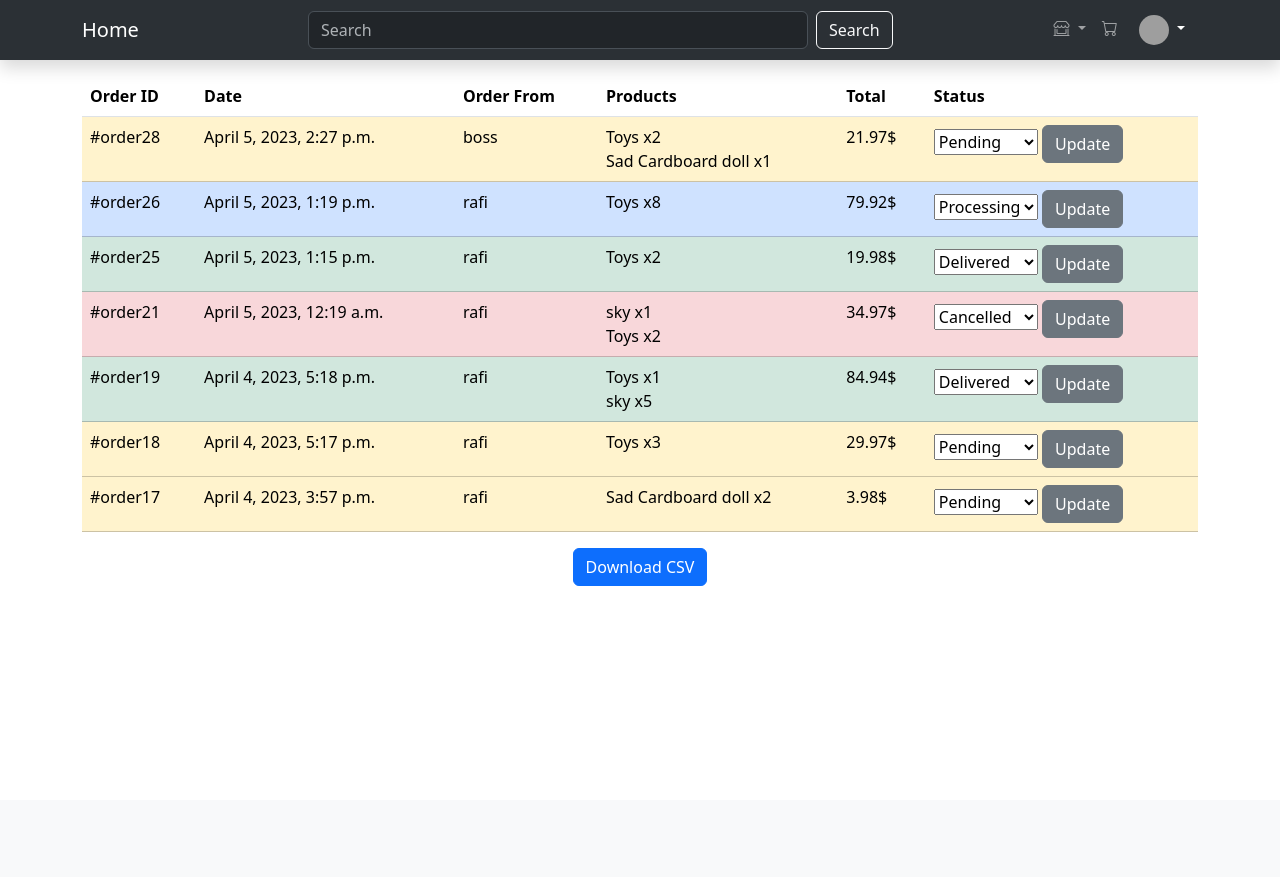
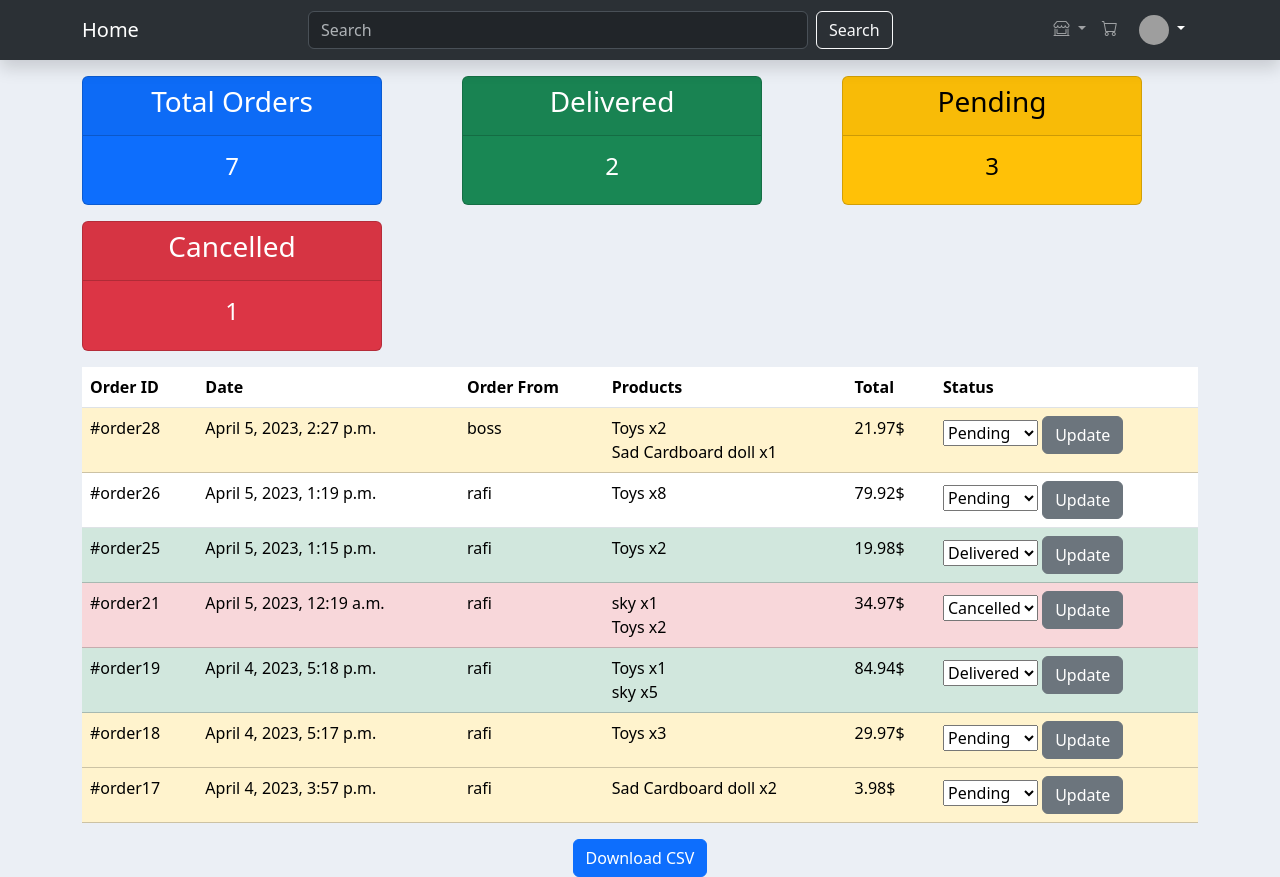
Before and after one commit to al-rafi304/Ecommerce-Website, a Django app: page /shop/3/orders in a window 1280 px wide. Before the commit the page ends 586 px from the top, so only its background shows below. Run offline with Django 4.2, Linux system fonts and the light colour scheme; a user stored in the database is signed in; data comes from the database, SQL or seed files in the repository; both versions use the stored data as it was after the commit; grey boxes are pictures that could not be loaded.

Commit message:
UI tweaks everywhere, Shop order page changed

```diff
--- a/ecom_website/store/models.py
+++ b/ecom_website/store/models.py
@@ -57,12 +57,10 @@ class Cart_item(models.Model):
 
 class Order(models.Model):
     PENDING = 'PD'
-    PROCESSING = 'PR'
     DELIVERED = 'DL'
     CANCELLED = 'CL'
     STATUS_CHOICES = [
         (PENDING, 'Pending'),
-        (PROCESSING, 'Processing'),
         (DELIVERED, 'Delivered'),
         (CANCELLED, 'Cancelled'),
     ]
--- a/ecom_website/store/templates/store/base.html
+++ b/ecom_website/store/templates/store/base.html
@@ -16,7 +16,7 @@
     </style>
 
   </head>
-  <body>
+  <body style="background-color: rgb(235, 239, 245)">
     <nav class="navbar navbar-expand-lg bg-body-tertiary bg-dark sticky-top shadow" data-bs-theme="dark">
         <div class="container">
             <a class="navbar-brand" href="{% url 'home' %}">Home</a>
--- a/ecom_website/store/templates/store/shop_orders.html
+++ b/ecom_website/store/templates/store/shop_orders.html
@@ -3,6 +3,45 @@
 {% block content %}
 
 <div class="container mt-3">
+    <div class='d-flex row justify-content-evenly'>
+        <div class='d-flex col'>
+            <div class="card text-bg-primary mb-3" style="width: 300px">
+                <div class="card-header text-center"><h3>Total Orders</h3></div>
+                <div class="card-body">
+                <h4 class="card-title text-center">{{ order_count.total_count }}</h4>
+                {% comment %} <p class="card-text">Some quick example text to build on the card title and make up the bulk of the card's content.</p> {% endcomment %}
+                </div>
+            </div>
+        </div>
+        <div class='d-flex col'>
+            <div class="card text-bg-success mb-3" style="width: 300px">
+                <div class="card-header text-center"><h3>Delivered</h3></div>
+                <div class="card-body">
+                <h4 class="card-title text-center">{{ order_count.delivered_count }}</h4>
+                {% comment %} <p class="card-text">Some quick example text to build on the card title and make up the bulk of the card's content.</p> {% endcomment %}
+                </div>
+            </div>
+        </div>
+        <div class='d-flex col'>
+            <div class="card text-bg-warning mb-3" style="width: 300px">
+                <div class="card-header text-center"><h3>Pending</h3></div>
+                <div class="card-body">
+                <h4 class="card-title text-center">{{ order_count.pending_count }}</h4>
+                {% comment %} <p class="card-text">Some quick example text to build on the card title and make up the bulk of the card's content.</p> {% endcomment %}
+                </div>
+            </div>
+        </div>
+        <div class='d-flex col'>
+            <div class="card text-bg-danger mb-3" style="width: 300px">
+                <div class="card-header text-center"><h3>Cancelled</h3></div>
+                <div class="card-body">
+                <h4 class="card-title text-center">{{ order_count.cancelled_count }}</h4>
+                {% comment %} <p class="card-text">Some quick example text to build on the card title and make up the bulk of the card's content.</p> {% endcomment %}
+                </div>
+            </div>
+        </div>
+    </div>
+
     <table class="table table-hover">
         <thead>
             <tr>
--- a/ecom_website/store/views.py
+++ b/ecom_website/store/views.py
@@ -322,6 +322,13 @@ def shop_orders(request, shop_id):
         return redirect('shop_orders', shop_id=shop_id)
 
     orders = []
+    order_count = {
+        'total_count': 0,
+        'delivered_count': 0,
+        'pending_count': 0,
+        'cancelled_count': 0,
+    }
+
 
     for order in orders_obj:
         order_dict = {}
@@ -339,9 +346,18 @@ def shop_orders(request, shop_id):
 
         orders.append(order_dict)
 
+        order_count['total_count'] += 1
+        if order.order_status == order.DELIVERED:
+            order_count['delivered_count'] += 1
+        if order.order_status == order.PENDING:
+            order_count['pending_count'] += 1
+        if order.order_status == order.CANCELLED:
+            order_count['cancelled_count'] += 1
+
 
     return render(request, 'store/shop_orders.html', {
-        'orders': orders
+        'orders': orders,
+        'order_count': order_count
     })
 
 def download_order(request, shop_id):
```
Also changed, not shown: ecom_website/store/templates/store/cart.html (+9 -8 lines), ecom_website/store/templates/store/shop.html (+15 -2 lines), ecom_website/db.sqlite3, ecom_website/store/migrations/0013_alter_order_order_status.py (added).
